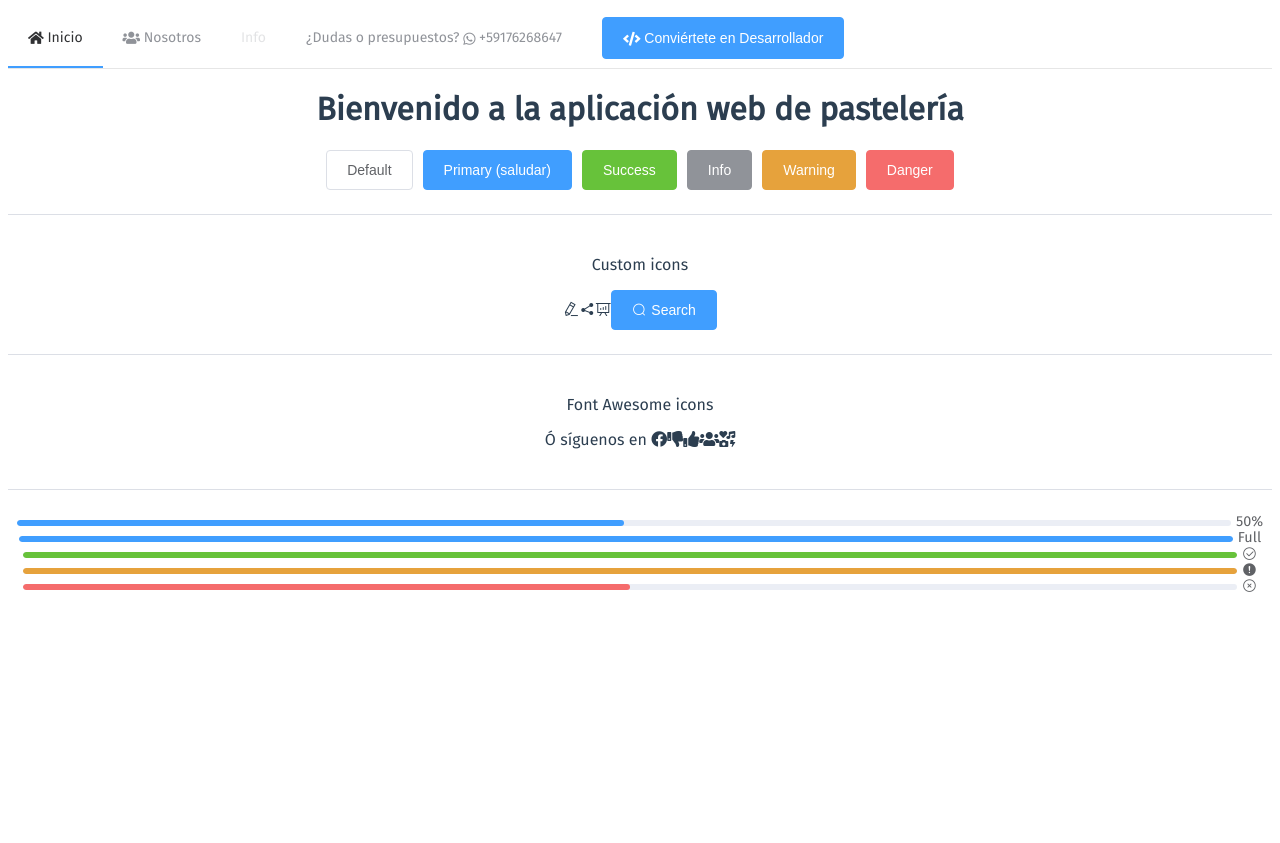
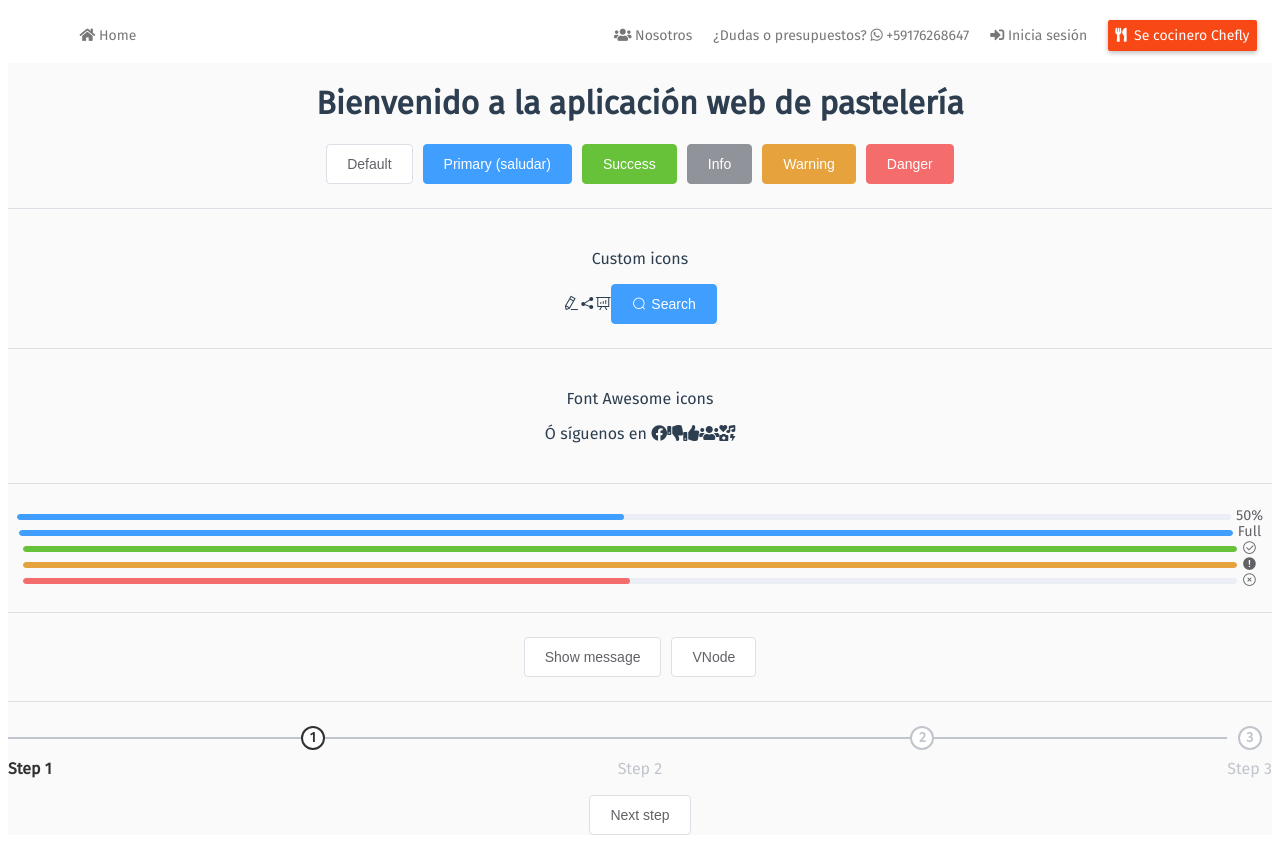
Before and after one commit to diegofertr/web-pasteleria, a Vue app: page /#/ in a window 1280 px wide. Before the commit the page ends 800 px from the top, so only its background shows below. Built offline with nearby package versions, Linux system fonts and the light colour scheme.

Commit message:
navbar base de la aplicacion

```diff
--- a/src/App.vue
+++ b/src/App.vue
@@ -28,16 +28,7 @@ export default {
   -moz-osx-font-smoothing: grayscale;
   text-align: center;
   color: #2c3e50;
-}
-#nav {
-  padding: 30px;
-  a {
-    font-weight: bold;
-    color: #2c3e50;
-    &.router-link-exact-active {
-      color: #42b983;
-    }
-  }
+  background-color: #fafafa;
 }
 
 // Import Font Awesome 5 Free
--- a/src/components/HelloWorld.vue
+++ b/src/components/HelloWorld.vue
@@ -36,6 +36,21 @@
       <el-progress :percentage="100" status="warning"></el-progress>
       <el-progress :percentage="50" status="exception"></el-progress>
     </el-row>
+    <el-divider></el-divider>
+    <el-row>
+      <el-button :plain="true" @click="open">Show message</el-button>
+      <el-button :plain="true" @click="openVn">VNode</el-button>
+    </el-row>
+    <el-divider></el-divider>
+    <el-row>
+      <el-steps :active="active" finish-status="success">
+        <el-step title="Step 1"></el-step>
+        <el-step title="Step 2"></el-step>
+        <el-step title="Step 3"></el-step>
+      </el-steps>
+
+      <el-button style="margin-top: 12px;" @click="next">Next step</el-button>
+    </el-row>
   </div>
 </template>
 
@@ -47,7 +62,8 @@ export default {
   },
   data() {
     return {
-      activeIndex: "1"
+      activeIndex: "1",
+      active: 0
     };
   },
   methods: {
@@ -59,6 +75,21 @@ export default {
     },
     handleSelect(key, keyPath) {
       console.log(key, keyPath);
+    },
+    open() {
+      this.$message('This is a message.');
+    },
+    openVn() {
+      const h = this.$createElement;
+      this.$message({
+        message: h('p', null, [
+          h('span', null, 'Message can be '),
+          h('i', { style: 'color: teal' }, 'VNode')
+        ])
+      });
+    },
+    next() {
+      if (this.active++ > 2) this.active = 0;
     }
   }
 };
--- a/src/components/layout/AppHeader.vue
+++ b/src/components/layout/AppHeader.vue
@@ -1,20 +1,19 @@
 <template>
-  <el-menu
-    :default-active="activeIndex"
-    class="el-menu-demo"
-    mode="horizontal"
-    @select="handleSelect"
-  >
-    <el-menu-item index="1" @click="$router.push('/')">
-      <i class="fas el-icon-fa-home"></i> Inicio
-    </el-menu-item>
-    <el-menu-item index="2" @click="$router.push('about')">
-      <i class="fas el-icon-fa-users"></i>
-      Nosotros
-    </el-menu-item>
-    <el-menu-item index="3" disabled>Info</el-menu-item>
-    <el-menu-item index="4">
-      <a
+  <nav class="navbar">
+    <div class="nav-brand">
+      <!-- Home -->
+      <a href="#" @click="$router.push('/')">
+        <i class="fas el-icon-fa-home"></i> Home
+      </a>
+    </div>
+    <ul class="nav-items">
+      <li>
+        <a href="#" @click="$router.push('about')">
+          <i class="fas el-icon-fa-users"></i> Nosotros
+        </a>
+      </li>
+      <li>
+        <a
         class="link"
         href="https://wa.me/59176268647?text=Me%20gustaría%20saber%20el%20precio%20de%20las%20tortas"
         target="_blank"
@@ -23,23 +22,28 @@
         <i class="fab el-icon-fa-whatsapp"></i>
         +59176268647
       </a>
-    </el-menu-item>
-    <el-menu-item index="5">
-      <el-button type="primary" @click="dev">
-        <i class="fas el-icon-fa-code" style="color:white"></i>
-        Conviértete en Desarrollador
-      </el-button>
-    </el-menu-item>
-  </el-menu>
+      </li>
+      <li>
+        <a href="#">
+          <i class="fas el-icon-fa-sign-in-alt"></i> Inicia sesión
+        </a>
+      </li>
+      <li>
+        <!-- <a class="nav-button" @click="dev">
+          <i class="fas el-icon-fa-code"></i>
+          Se desarrollador
+        </a> -->
+        <a class="nav-button" @click="dev">
+          <i class="fas el-icon-fa-utensils"></i>
+          &nbsp;Se cocinero Chefly
+        </a>
+      </li>
+    </ul>
+  </nav>
 </template>
 
 <script>
 export default {
-  data() {
-    return {
-      activeIndex: "1"
-    };
-  },
   methods: {
     handleSelect(key, keyPath) {
       console.log(key, keyPath);
@@ -52,7 +56,63 @@ export default {
 </script>
 
 <style lang="scss">
-.link {
-  text-decoration: none;
+.navbar {
+  background-color: white;
+  display: grid;
+  grid-template-columns: 200px auto;
+  justify-content: space-between;
+  align-items: center;
+  color: #777;
+  font-size: 14px;
+  font-weight: 500;
+
+  .nav-brand {
+    a {
+      text-decoration: none;
+      color: inherit;
+    }
+  }
+
+  .nav-items {
+    list-style-type: none;
+    padding: 5px;
+
+    li {
+      float: left;
+      margin: 0 10.5px;
+
+      a {
+        color: #777;
+        text-decoration: none;
+
+        &:hover {
+          color: #303133;
+        }
+      }
+
+      a.nav-button {
+        background:#f74815;
+        color: white;
+        border-color: #d92a00;
+        padding: .5em;
+        font-size: 1em;
+        border-radius: 2px;
+        box-shadow: 0 2px 5px 0 rgba(0,0,0,0.26);
+        cursor: pointer;
+
+        i {
+          color: #fff;
+        }
+
+        &:hover {
+          background: #d92a00;
+          color: white;
+        }
+      }
+    }
+  }
+
 }
+
+
 </style>
```
Also changed, not shown: 1 other file (tests, documents, lock files or other folders).
